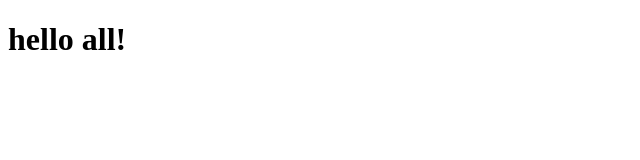
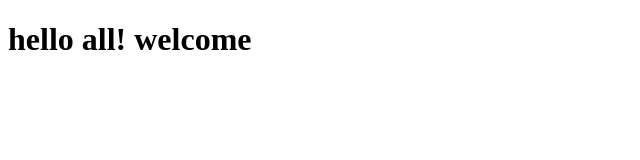
Before and after one commit to karthika-naga/test-coursera, a plain HTML site: page index.html in a window 1280 px wide. Shown: the whole page, without its empty margins (0-640 px from the left). Drawn offline with Linux system fonts and the light colour scheme.

Commit message:
Small addition.

```diff
--- a/index.html
+++ b/index.html
@@ -4,6 +4,6 @@
 	<title> coursera</title>
 </head>
 <body>
-<h1>hello all!</h1>
+<h1>hello all! welcome</h1>
 </body>
 </html>
```
